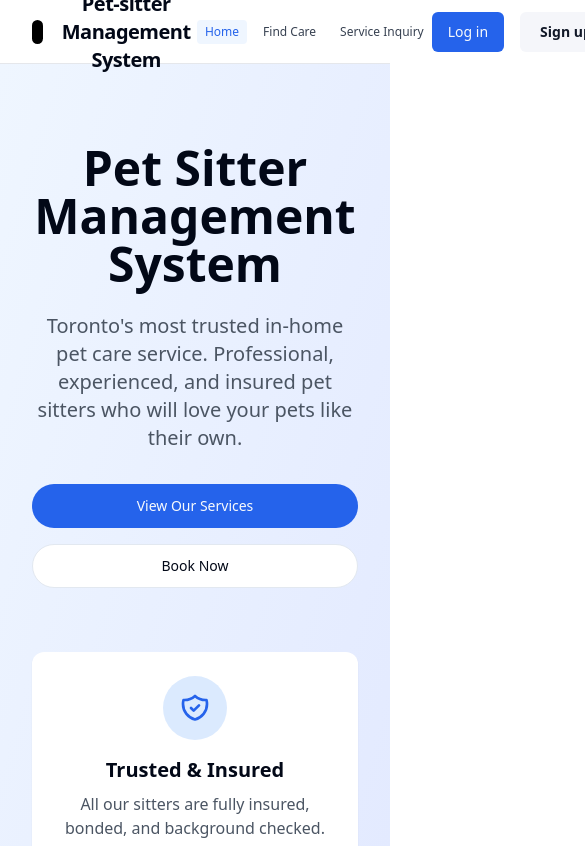
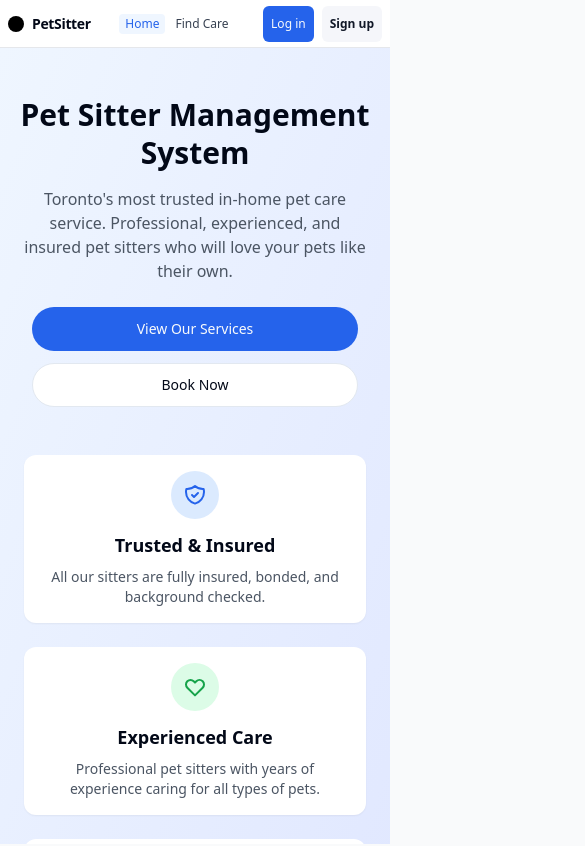
Before and after one commit to SDSamarasinghe/Pet-Sitter-Management-System-Web, a Next.js app: page / in a window 390 px wide. Shown: the top 846 px of the page, 585 px wide, since content can reach past the window. Built offline with nearby package versions, Linux system fonts and the light colour scheme.

Commit message:
Refactor layout and styles in Dashboard, LandingPage, and CentralizedHeader components for improved responsiveness and structure

```diff
--- a/app/globals.css
+++ b/app/globals.css
@@ -56,6 +56,45 @@
   body {
     @apply bg-background text-foreground;
   }
+
+  /* Ensure proper layout structure */
+  html, body {
+    height: 100%;
+    overflow: hidden;
+  }
+
+  /* Prevent content from scrolling behind header */
+  main {
+    overflow-y: auto;
+    overflow-x: hidden;
+  }
+
+  /* Responsive typography */
+  h1 {
+    @apply text-xl sm:text-2xl md:text-3xl lg:text-4xl;
+  }
+
+  h2 {
+    @apply text-lg sm:text-xl md:text-2xl lg:text-3xl;
+  }
+
+  h3 {
+    @apply text-base sm:text-lg md:text-xl lg:text-2xl;
+  }
+
+  /* Responsive spacing */
+  .container {
+    @apply px-2 sm:px-4 md:px-6 lg:px-8;
+  }
+
+  /* Mobile-first responsive breakpoints */
+  .responsive-grid {
+    @apply grid grid-cols-1 sm:grid-cols-2 lg:grid-cols-3 xl:grid-cols-4 gap-2 sm:gap-4 md:gap-6;
+  }
+
+  .responsive-flex {
+    @apply flex flex-col sm:flex-row gap-2 sm:gap-4;
+  }
 }
 
 /* Custom scrollbar utilities */
--- a/app/layout.tsx
+++ b/app/layout.tsx
@@ -16,12 +16,16 @@ export default function RootLayout({
 }) {
   return (
     <html lang="en">
-      <body className="min-h-screen bg-background font-sans antialiased">
+      <body className="h-screen bg-gray-50 font-sans antialiased overflow-hidden">
         <NavigationProvider>
-          <CentralizedHeader />
-          <main className="min-h-screen">
-            {children}
-          </main>
+          <div className="h-screen flex flex-col">
+            <CentralizedHeader />
+            <main className="flex-1 overflow-auto bg-gray-50">
+              <div className="min-h-full w-full">
+                {children}
+              </div>
+            </main>
+          </div>
           <Toaster />
         </NavigationProvider>
       </body>
--- a/app/page.tsx
+++ b/app/page.tsx
@@ -8,47 +8,47 @@ export default function LandingPage() {
 
   return (
     <div className="min-h-screen bg-gradient-to-br from-blue-50 to-indigo-100">
-      <main className="pt-20 px-8 text-center">
-        <h1 className="text-5xl md:text-6xl font-bold mb-6">
+      <main className="pt-12 sm:pt-16 md:pt-20 px-4 sm:px-6 md:px-8 text-center">
+        <h1 className="text-3xl sm:text-4xl md:text-5xl lg:text-6xl font-bold mb-4 sm:mb-6 leading-tight">
           Pet Sitter Management System
         </h1>
-        <p className="text-xl text-gray-600 mb-8 max-w-3xl mx-auto">
+        <p className="text-base sm:text-lg md:text-xl text-gray-600 mb-6 sm:mb-8 max-w-3xl mx-auto px-2">
           Toronto's most trusted in-home pet care service. Professional, experienced, and insured pet sitters who will love your pets like their own.
         </p>
 
-        <div className="flex flex-col sm:flex-row gap-4 justify-center mb-16">
-          <Button size="lg" onClick={() => router.push('/services')} className="rounded-full px-8 py-3">
+        <div className="flex flex-col sm:flex-row gap-3 sm:gap-4 justify-center mb-12 sm:mb-16 px-4">
+          <Button size="lg" onClick={() => router.push('/services')} className="rounded-full px-6 sm:px-8 py-3 text-sm sm:text-base">
             View Our Services
           </Button>
-          <Button size="lg" variant="outline" onClick={() => router.push('/service-inquiry')} className="rounded-full px-8 py-3">
+          <Button size="lg" variant="outline" onClick={() => router.push('/service-inquiry')} className="rounded-full px-6 sm:px-8 py-3 text-sm sm:text-base">
             Book Now
           </Button>
         </div>
 
-        <div className="grid grid-cols-1 md:grid-cols-3 gap-8 mt-16">
-          <div className="bg-white p-6 rounded-xl shadow-sm">
-            <div className="w-16 h-16 bg-blue-100 rounded-full flex items-center justify-center mx-auto mb-4">
-              <svg className="w-8 h-8 text-blue-600" fill="none" stroke="currentColor" viewBox="0 0 24 24">
+        <div className="grid grid-cols-1 sm:grid-cols-2 lg:grid-cols-3 gap-6 sm:gap-8 mt-12 sm:mt-16 px-2 sm:px-4">
+          <div className="bg-white p-4 sm:p-6 rounded-xl shadow-sm">
+            <div className="w-12 h-12 sm:w-16 sm:h-16 bg-blue-100 rounded-full flex items-center justify-center mx-auto mb-3 sm:mb-4">
+              <svg className="w-6 h-6 sm:w-8 sm:h-8 text-blue-600" fill="none" stroke="currentColor" viewBox="0 0 24 24">
                 <path strokeLinecap="round" strokeLinejoin="round" strokeWidth={2} d="M9 12l2 2 4-4m5.618-4.016A11.955 11.955 0 0112 2.944a11.955 11.955 0 01-8.618 3.04A12.02 12.02 0 003 9c0 5.591 3.824 10.29 9 11.622 5.176-1.332 9-6.03 9-11.622 0-1.042-.133-2.052-.382-3.016z" />
               </svg>
             </div>
-            <h3 className="text-xl font-semibold mb-2">Trusted & Insured</h3>
-            <p className="text-gray-600">All our sitters are fully insured, bonded, and background checked.</p>
+            <h3 className="text-lg sm:text-xl font-semibold mb-2">Trusted & Insured</h3>
+            <p className="text-sm sm:text-base text-gray-600">All our sitters are fully insured, bonded, and background checked.</p>
           </div>
 
-          <div className="bg-white p-6 rounded-xl shadow-sm">
-            <div className="w-16 h-16 bg-green-100 rounded-full flex items-center justify-center mx-auto mb-4">
-              <svg className="w-8 h-8 text-green-600" fill="none" stroke="currentColor" viewBox="0 0 24 24">
+          <div className="bg-white p-4 sm:p-6 rounded-xl shadow-sm">
+            <div className="w-12 h-12 sm:w-16 sm:h-16 bg-green-100 rounded-full flex items-center justify-center mx-auto mb-3 sm:mb-4">
+              <svg className="w-6 h-6 sm:w-8 sm:h-8 text-green-600" fill="none" stroke="currentColor" viewBox="0 0 24 24">
                 <path strokeLinecap="round" strokeLinejoin="round" strokeWidth={2} d="M4.318 6.318a4.5 4.5 0 000 6.364L12 20.364l7.682-7.682a4.5 4.5 0 00-6.364-6.364L12 7.636l-1.318-1.318a4.5 4.5 0 00-6.364 0z" />
               </svg>
             </div>
-            <h3 className="text-xl font-semibold mb-2">Experienced Care</h3>
-            <p className="text-gray-600">Professional pet sitters with years of experience caring for all types of pets.</p>
+            <h3 className="text-lg sm:text-xl font-semibold mb-2">Experienced Care</h3>
+            <p className="text-sm sm:text-base text-gray-600">Professional pet sitters with years of experience caring for all types of pets.</p>
           </div>
 
-          <div className="bg-white p-6 rounded-xl shadow-sm">
-            <div className="w-16 h-16 bg-purple-100 rounded-full flex items-center justify-center mx-auto mb-4">
-              <svg className="w-8 h-8 text-purple-600" fill="none" stroke="currentColor" viewBox="0 0 24 24">
+          <div className="bg-white p-4 sm:p-6 rounded-xl shadow-sm sm:col-span-2 lg:col-span-1">
+            <div className="w-12 h-12 sm:w-16 sm:h-16 bg-purple-100 rounded-full flex items-center justify-center mx-auto mb-3 sm:mb-4">
+              <svg className="w-6 h-6 sm:w-8 sm:h-8 text-purple-600" fill="none" stroke="currentColor" viewBox="0 0 24 24">
                 <path strokeLinecap="round" strokeLinejoin="round" strokeWidth={2} d="M3 5a2 2 0 012-2h3.28a1 1 0 01.948.684l1.498 4.493a1 1 0 01-.502 1.21l-2.257 1.13a11.042 11.042 0 005.516 5.516l1.13-2.257a1 1 0 011.21-.502l4.493 1.498a1 1 0 01.684.949V19a2 2 0 01-2 2h-1C9.716 21 3 14.284 3 6V5z" />
               </svg>
             </div>
--- a/components/CentralizedHeader.tsx
+++ b/components/CentralizedHeader.tsx
@@ -80,26 +80,45 @@ export default function CentralizedHeader({ showAuthButtons = true }: Centralize
   const visibleNavItems = getVisibleNavItems();
 
   return (
-    <header className="w-full h-16 min-h-16 max-h-16 flex items-center justify-between px-8 bg-white border-b border-gray-200 sticky top-0 z-40">
+    <header className="w-full h-12 sm:h-14 md:h-16 min-h-12 sm:min-h-14 md:min-h-16 max-h-12 sm:max-h-14 md:max-h-16 flex items-center justify-between px-2 sm:px-4 md:px-6 lg:px-8 bg-white border-b border-gray-200 sticky top-0 z-40">
       <div className="flex items-center gap-2">
         <button
           onClick={() => router.push('/')}
-          className="font-bold text-xl tracking-tight flex items-center gap-2 hover:opacity-80"
+          className="font-bold text-sm sm:text-base md:text-lg lg:text-xl tracking-tight flex items-center gap-1 sm:gap-2 hover:opacity-80"
         >
-          <span className="inline-block w-6 h-6 bg-black rounded-full mr-1" /> Pet-sitter Management System
+          <span className="inline-block w-4 h-4 sm:w-5 sm:h-5 md:w-6 md:h-6 bg-black rounded-full mr-1" />
+          <span className="hidden sm:inline">Pet-sitter Management System</span>
+          <span className="sm:hidden">PetSitter</span>
         </button>
       </div>
 
       {/* Desktop Navigation */}
-  <nav className="hidden md:flex items-center gap-6 overflow-x-auto scrollbar-hide h-full flex-none">
+      <nav className="hidden lg:flex items-center gap-4 xl:gap-6 overflow-x-auto scrollbar-hide h-full flex-none">
         {visibleNavItems.slice(0, 6).map((item) => (
           <button
             key={item.href}
             onClick={() => router.push(item.href)}
-            className={`text-sm font-medium whitespace-nowrap transition-colors ${
+            className={`text-sm font-medium whitespace-nowrap transition-colors px-2 py-1 rounded ${
               currentPath === item.href || (item.href !== '/' && currentPath.startsWith(item.href))
-                ? 'text-blue-600 border-b-2 border-blue-600 pb-1'
-                : 'text-gray-700 hover:text-black'
+                ? 'text-blue-600 bg-blue-50 border-b-2 border-blue-600'
+                : 'text-gray-700 hover:text-black hover:bg-gray-50'
+            }`}
+          >
+            {item.name}
+          </button>
+        ))}
+      </nav>
+
+      {/* Tablet Navigation */}
+      <nav className="hidden md:flex lg:hidden items-center gap-2 overflow-x-auto scrollbar-hide max-w-md h-full flex-none">
+        {visibleNavItems.slice(0, 4).map((item) => (
+          <button
+            key={item.href}
+            onClick={() => router.push(item.href)}
+            className={`text-xs font-medium whitespace-nowrap px-2 py-1 rounded transition-colors ${
+              currentPath === item.href || (item.href !== '/' && currentPath.startsWith(item.href))
+                ? 'text-blue-600 bg-blue-50'
+                : 'text-gray-700 hover:text-black hover:bg-gray-50'
             }`}
           >
             {item.name}
@@ -108,15 +127,15 @@ export default function CentralizedHeader({ showAuthButtons = true }: Centralize
       </nav>
 
       {/* Mobile Navigation Menu */}
-  <nav className="md:hidden flex items-center gap-2 overflow-x-auto scrollbar-hide max-w-xs h-full flex-none">
-        {visibleNavItems.slice(0, 4).map((item) => (
+      <nav className="md:hidden flex items-center gap-1 overflow-x-auto scrollbar-hide max-w-xs h-full flex-none">
+        {visibleNavItems.slice(0, 2).map((item) => (
           <button
             key={item.href}
             onClick={() => router.push(item.href)}
-            className={`text-xs font-medium whitespace-nowrap px-2 py-1 rounded transition-colors ${
+            className={`text-xs font-medium whitespace-nowrap px-1.5 py-0.5 rounded transition-colors ${
               currentPath === item.href || (item.href !== '/' && currentPath.startsWith(item.href))
                 ? 'text-blue-600 bg-blue-50'
-                : 'text-gray-700 hover:text-black'
+                : 'text-gray-700 hover:text-black hover:bg-gray-50'
             }`}
           >
             {item.name}
@@ -125,7 +144,7 @@ export default function CentralizedHeader({ showAuthButtons = true }: Centralize
       </nav>
 
       {/* Auth Section */}
-      <div className="flex items-center gap-4">
+      <div className="flex items-center gap-2 sm:gap-4">
         {showAuthButtons && (
           <>
             {user ? (
@@ -133,16 +152,18 @@ export default function CentralizedHeader({ showAuthButtons = true }: Centralize
               <div className="relative" ref={dropdownRef}>
                 <button
                   onClick={() => setIsDropdownOpen(!isDropdownOpen)}
-                  className="flex items-center space-x-2 text-gray-700 hover:text-black focus:outline-none"
+                  className="flex items-center space-x-1 sm:space-x-2 text-gray-700 hover:text-black focus:outline-none"
                 >
-                  <span className="text-sm font-medium">Hello, {user.firstName}</span>
-                  <svg className="w-4 h-4" fill="none" stroke="currentColor" viewBox="0 0 24 24">
+                  <span className="text-xs sm:text-sm font-medium">
+                    <span className="hidden sm:inline">Hello, </span>{user.firstName}
+                  </span>
+                  <svg className="w-3 h-3 sm:w-4 sm:h-4" fill="none" stroke="currentColor" viewBox="0 0 24 24">
                     <path strokeLinecap="round" strokeLinejoin="round" strokeWidth={2} d="M19 9l-7 7-7-7" />
                   </svg>
                 </button>
 
                 {isDropdownOpen && (
-                  <div className="absolute right-0 mt-2 w-48 bg-white rounded-md shadow-lg py-1 z-50 border">
+                  <div className="absolute right-0 mt-2 w-48 sm:w-56 bg-white rounded-md shadow-lg py-1 z-50 border">
                     <button
                       onClick={() => {
                         router.push('/profile');
@@ -164,9 +185,9 @@ export default function CentralizedHeader({ showAuthButtons = true }: Centralize
                       </svg>
                       {getUserRole() === 'admin' ? 'Admin Panel' : 'Dashboard'}
                     </button>
-                    {/* Show more nav items in dropdown on mobile */}
-                    <div className="md:hidden border-t border-gray-100 mt-1 pt-1">
-                      {visibleNavItems.slice(4).map((item) => (
+                    {/* Show more nav items in dropdown on mobile/tablet */}
+                    <div className="lg:hidden border-t border-gray-100 mt-1 pt-1">
+                      {visibleNavItems.slice(window.innerWidth < 768 ? 2 : 4).map((item) => (
                         <button
                           key={item.href}
                           onClick={() => {
@@ -196,12 +217,15 @@ export default function CentralizedHeader({ showAuthButtons = true }: Centralize
               <>
                 <Button
                   onClick={() => router.push('/login')}
+                  className="text-xs sm:text-sm px-2 sm:px-4 py-1 sm:py-2"
+                  size="sm"
                 >
                   Log in
                 </Button>
                 <Button
-                  className="bg-[#f5f6fa] text-gray-900 px-5 py-2 font-semibold text-sm  hover:bg-gray-200"
+                  className="bg-[#f5f6fa] text-gray-900 px-2 sm:px-4 py-1 sm:py-2 font-semibold text-xs sm:text-sm hover:bg-gray-200"
                   onClick={() => router.push('/signup')}
+                  size="sm"
                 >
                   Sign up
                 </Button>
```
Also changed, not shown: app/dashboard/page.tsx (+21 -16 lines).
